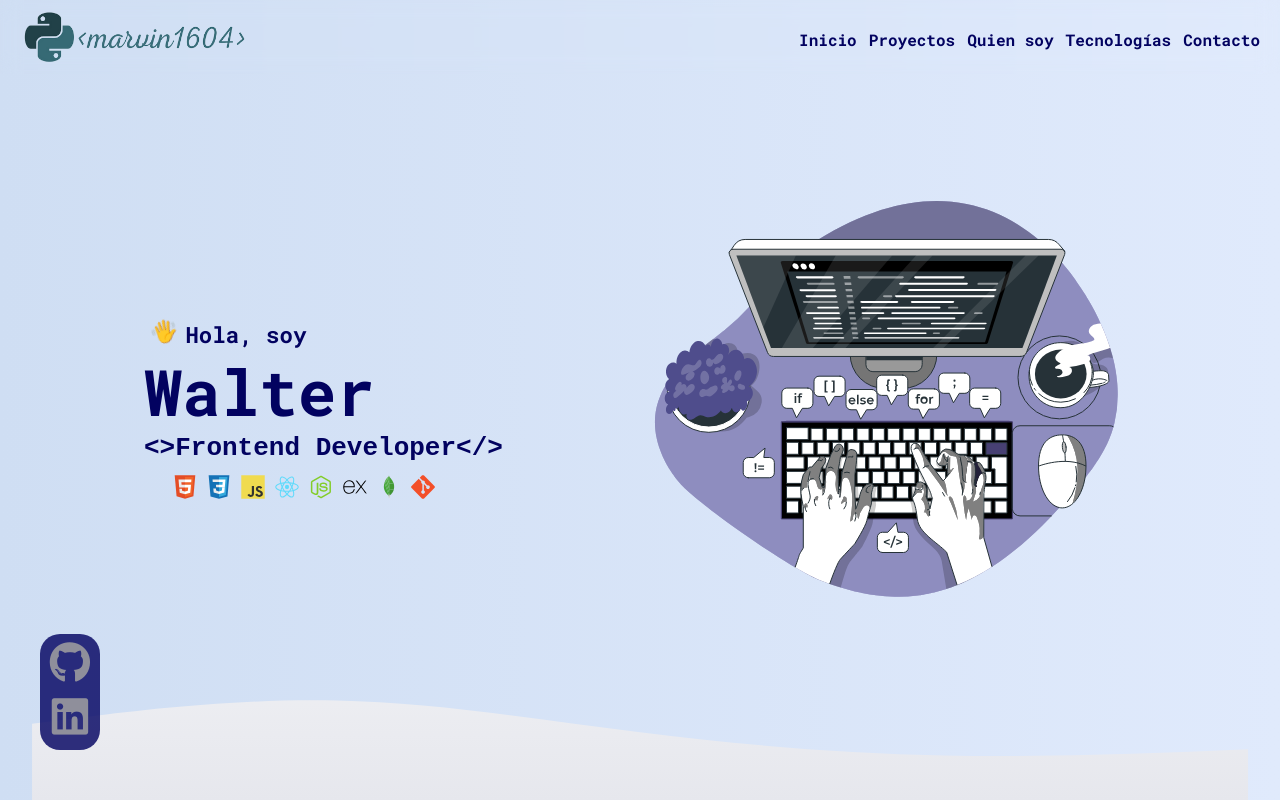
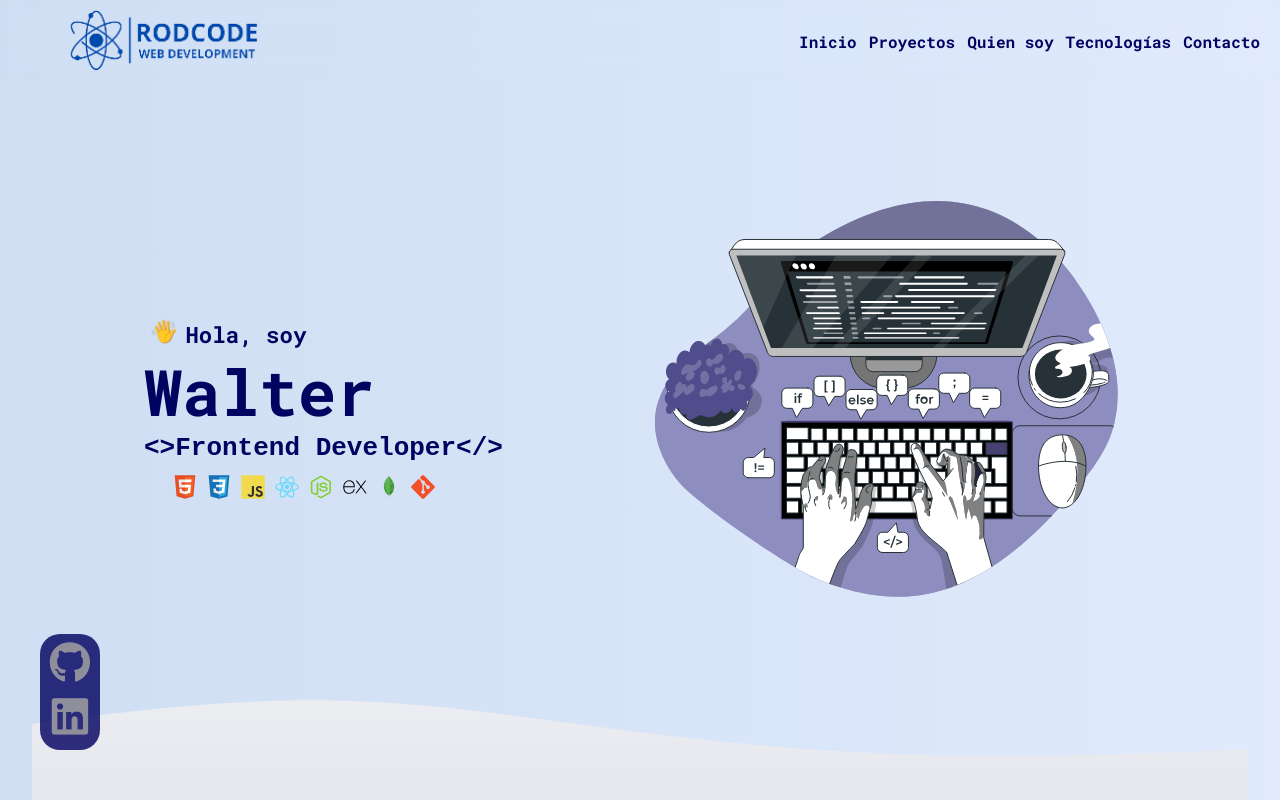
Before and after one commit to marvin1604/portafolio-react, a React (Create React App) app: page / in a window 1280 px wide. Shown: the top 800 px of the page. Built offline with nearby package versions, Linux system fonts and the light colour scheme.

Commit message:
fix/header/logo

```diff
--- a/src/components/Header/Header.css
+++ b/src/components/Header/Header.css
@@ -2,7 +2,7 @@
     max-width: 1400px;
     position:fixed;
     display: flex;
-    height: 70px;
+    height: 75px;
     width: 100%;
     padding-top: 4px;
     backdrop-filter: blur(10px);
@@ -22,7 +22,8 @@
     font-size: 1.8rem;
 }
 .container .navbar-left img{
-    width: 230px;
+    margin-top: 2px;
+    width: 300px;
 }
 .container .navbar-rigth{
     display: flex;
--- a/src/components/Header/Header.jsx
+++ b/src/components/Header/Header.jsx
@@ -2,7 +2,7 @@ import React, { useState } from 'react'
 import "./Header.css"
 // import { BsFillBrightnessHighFill } from "react-icons/bs";
 
-import logo from "../../assest/logo-marvin1604-removebg-preview.png"
+import logo from "../../assest/logoMarvin.png"
 import Menumovil from '../menumovil/Menumovil'
 
 const Header = () => {
```
Also changed, not shown: src/assest/logoMarvin.png (added).
